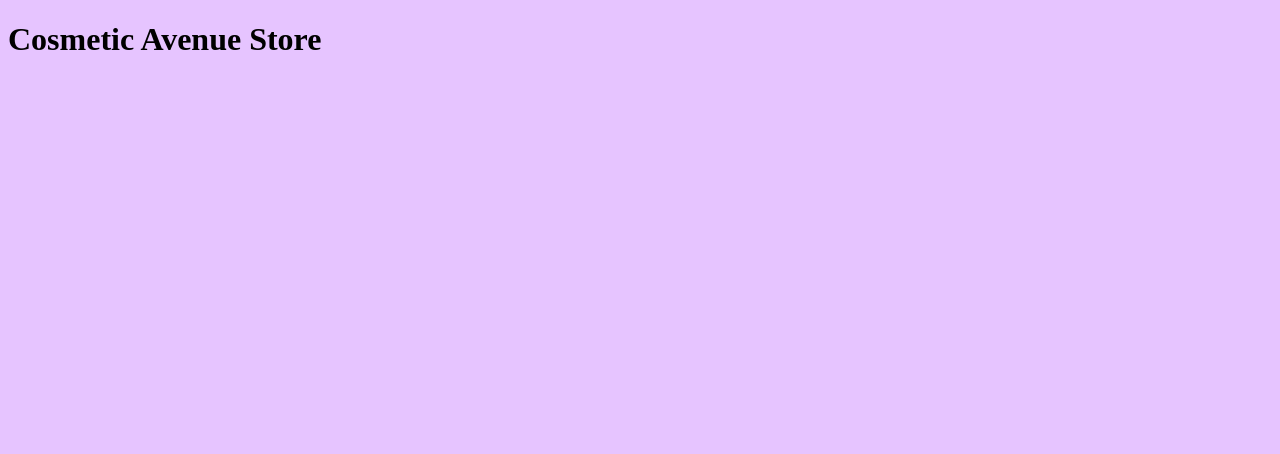
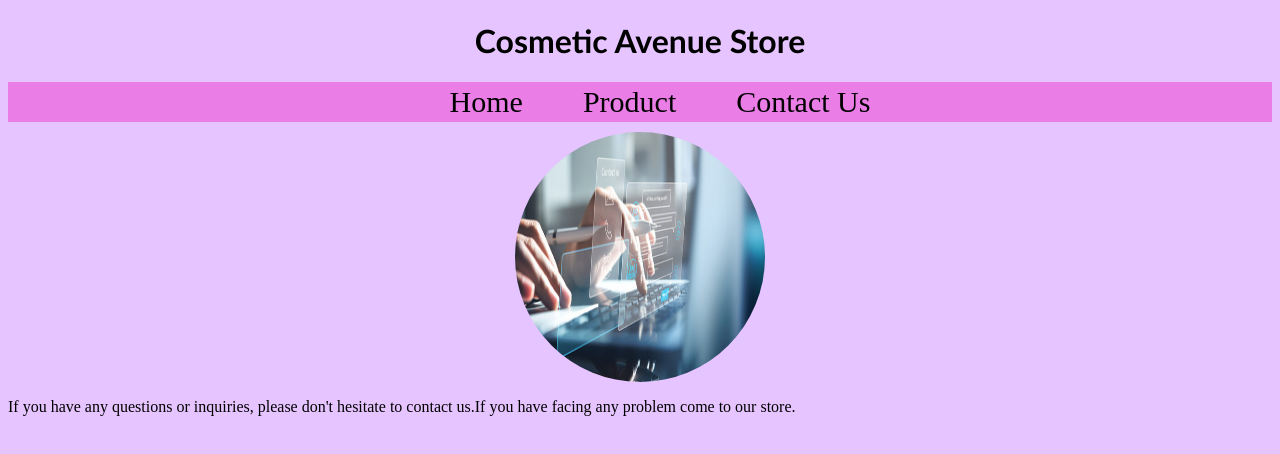
Before and after one commit to SadiaSiddika/MIS455-Practical-Online, a plain HTML site: page contact Us.html in a window 1280 px wide. Drawn offline with Linux system fonts and the light colour scheme.

Commit message:
5th commit

```diff
--- a/contact Us.css
+++ b/contact Us.css
@@ -22,3 +22,46 @@ li{
     font-size: 30px ;
     margin-right: 10px;
 }
+a{
+    text-decoration: none;
+    color: black;
+    margin-left: 50px;
+}
+
+li a{
+    justify-content: center;
+}
+
+li :hover{
+    background-color: rgb(210, 17, 210);
+}
+/* navbar ends */
+
+/* header and footer starts*/
+
+header{
+    text-align: center;
+    font-family: 'Gill Sans','sans-serif';
+}
+
+footer{
+    background-color: #333;
+    color:white;
+    padding:20px 0;
+    text-align: center;
+}
+
+/* header and footer ends */
+
+/* image starts */
+
+img{
+    height:250px;
+    width: 250px;
+    border-radius: 50%;
+}
+.contactUsImage1{
+    margin-top: 10px;
+    display: flex;
+    justify-content: center;
+}
--- a/contact Us.html
+++ b/contact Us.html
@@ -15,7 +15,19 @@
   <header>
     <h1>Cosmetic Avenue Store</h1>
   </header>
+  <!-- navbar -->
+  <ul>
+    <li><a href="index.html">Home</a></li>
+    <li><a href="product.html">Product</a></li>
+    <li><a href="contact Us.html">Contact Us</a></li>
+  </ul>
 
+  <!-- Contact Us image and paragraph -->
+  <div class="contactUsImage1"><img src="img19.jpg" alt=""></div>
+
+  <p class="contactUsParagraph">If you have any questions or inquiries, please don't hesitate to contact us.If you have
+    facing any problem come to our store.</p>
+  <br>
 
 </body>
 
```
Also changed, not shown: img19.jpg (added).
